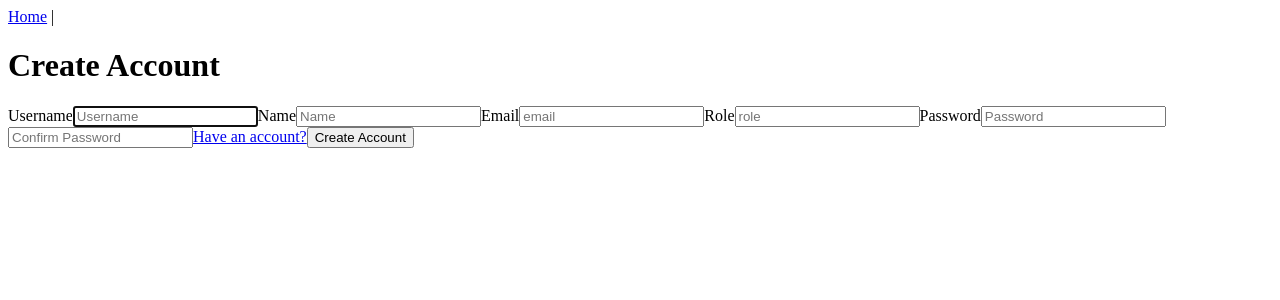
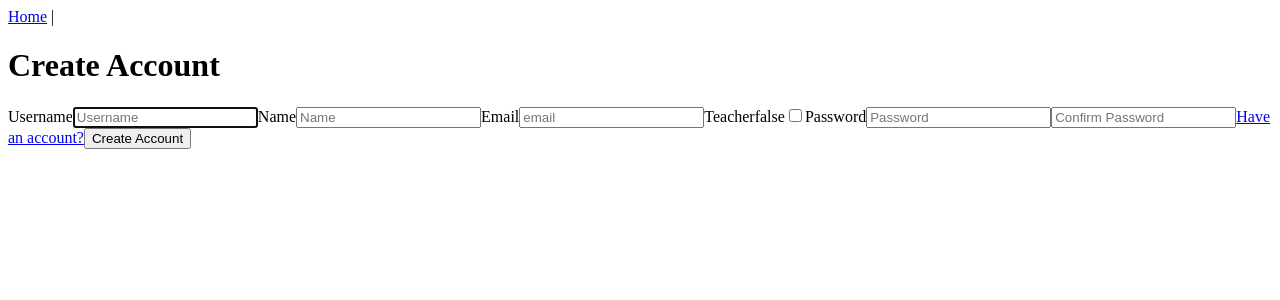
Before and after one commit to ivyyang10/E-learning-App, a Vue app in the folder capstone/vue/: page /register in a window 1280 px wide. Shown: the top 300 px of the page. Built offline with nearby package versions, Linux system fonts and the light colour scheme.

Commit message:
Added checkbox btn

```diff
--- a/capstone/vue/src/views/Home.vue
+++ b/capstone/vue/src/views/Home.vue
@@ -1,7 +1,7 @@
 <template>
   <div class="home">
-    <h1>Home</h1>
-    <p>You must be authenticated to see this</p>
+    <h1>Welcome to Thwin Secondary School</h1>
+    <p>This is the home portal page for students and teachers</p>
   </div>
 </template>
 
--- a/capstone/vue/src/views/Register.vue
+++ b/capstone/vue/src/views/Register.vue
@@ -35,16 +35,26 @@
         required
         autofocus
       />
-          <label for="role" class="sr-only">Role</label>
-      <input
-        type="role"
+
+<!-- <h3>Role:</h3>
+  <input type="radio" v-model="color" value="0">Student
+  <input type="radio" v-model="color" value="1">Teacher
+  <br /> <br> -->
+
+      <label for="role" class="sr-only">Teacher{{ checked }}</label>
+      <input v-on:click="setRole(checked)"
+        type="checkbox"
+        value="teacher"
         id="role"
         class="form-control"
         placeholder="role"
-        v-model="user.role"
-        required
+        v-model="checked"
         autofocus
       />
+
+      <!-- <button id="teacher-button">Teacher</button>
+      <button id="student-button" v-on:click="">Student</button> -->
+
       <label for="password" class="sr-only">Password</label>
       <input
         type="password"
@@ -85,6 +95,7 @@ export default {
         email: "",
         role: "",
       },
+      checked: false,
       registrationErrors: false,
       registrationErrorMsg: "There were problems registering this user.",
     };
@@ -113,6 +124,13 @@ export default {
             }
           });
       }
+      },
+      setRole(checked) {
+        if(!checked) {
+          this.user.role = "admin";
+        } else if (checked){
+          this.user.role = "user";
+        }
     },
     clearErrors() {
       this.registrationErrors = false;
```
Also changed, not shown: capstone/vue/src/components/Course.vue (added, +14 -0 lines).
